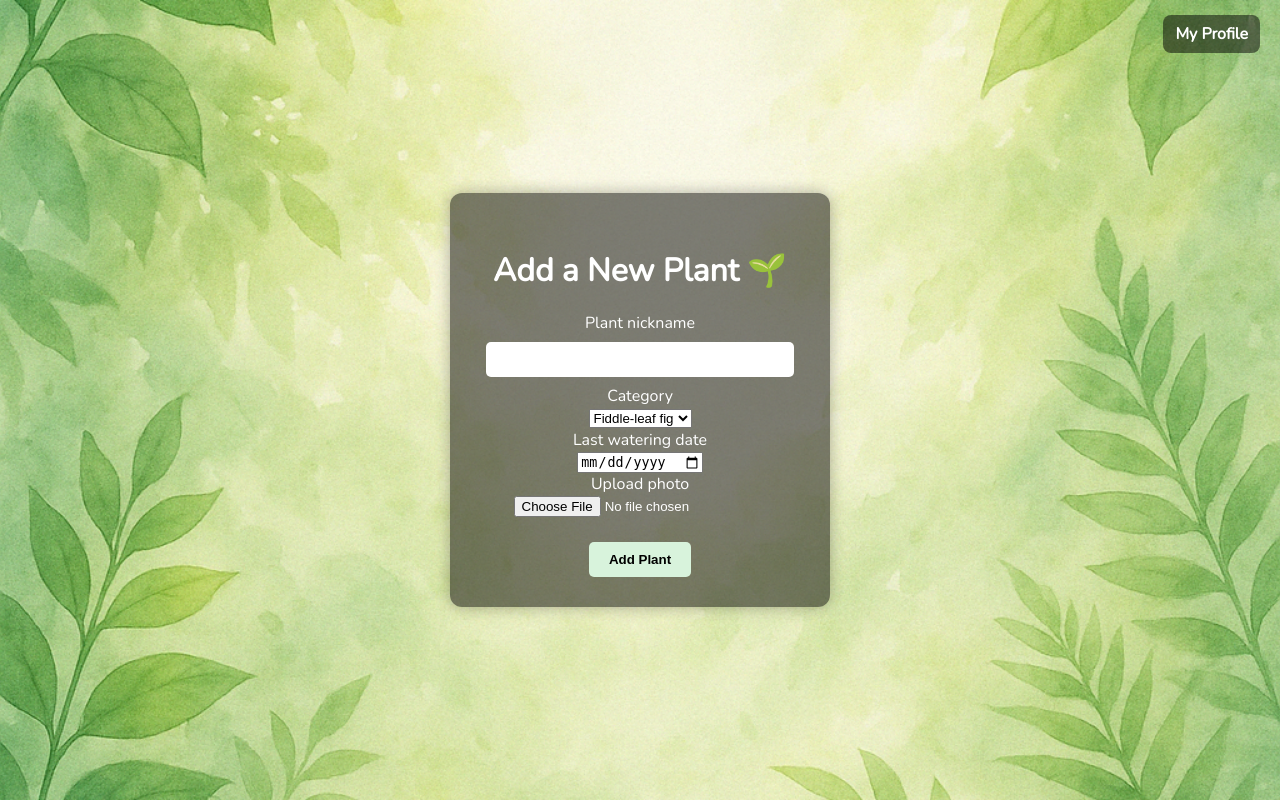
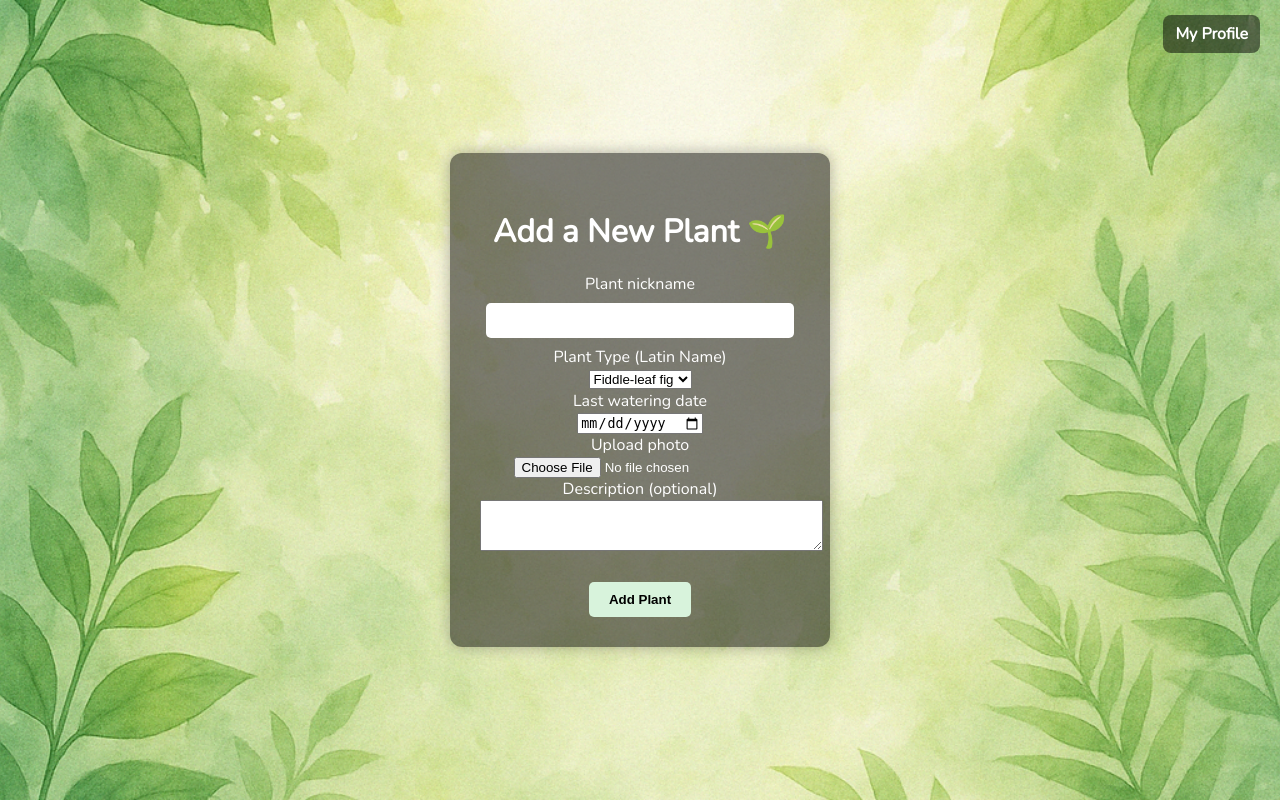
Before and after one commit to kubalic/new_repo_1, a Flask app: page /add-plant in a window 1280 px wide. Run offline with Flask 3, Linux system fonts and the light colour scheme; a user stored in the database is signed in; data comes from the database, SQL or seed files in the repository; some libraries are stand-ins or nearby versions.

Commit message:
Add plant description support and update routes/forms/templates

```diff
--- a/app/forms.py
+++ b/app/forms.py
@@ -1,6 +1,6 @@
 from flask_wtf import FlaskForm
-from wtforms import StringField, PasswordField, SubmitField, DateField, SelectField, FileField
-from wtforms.validators import DataRequired, Email, EqualTo
+from wtforms import StringField, PasswordField, SubmitField, DateField, SelectField, FileField, TextAreaField
+from wtforms.validators import DataRequired, Email, EqualTo, Length
 from flask_wtf.file import FileAllowed
 
 class LoginForm(FlaskForm):
@@ -17,13 +17,18 @@ class RegisterForm(FlaskForm):
 
 class AddPlantForm(FlaskForm):
     nickname = StringField('Plant nickname', validators=[DataRequired()])
-    category_id = SelectField('Category', coerce=int, validators=[DataRequired()])
+    latin_name = SelectField('Plant Type (Latin Name)', coerce=str, validators=[DataRequired()])
     last_watering = DateField('Last watering date', format='%Y-%m-%d', validators=[DataRequired()])
     photo = FileField('Upload photo', validators=[FileAllowed(['jpg', 'png'])])
+    description = TextAreaField('Description (optional)', validators=[Length(max=500)])
     submit = SubmitField('Add Plant')
 
 class AddCategoryForm(FlaskForm):
-    name = StringField('Plant Name', validators=[DataRequired()])
-    latin_name = StringField('Latin Name')
+    name = StringField('Common Name', validators=[DataRequired()])
+    latin_name = StringField('Latin Name', validators=[DataRequired()])
     watering_interval = StringField('Watering Interval (days)', validators=[DataRequired()])
     submit = SubmitField('Add Category')
+
+class UpdateProfileForm(FlaskForm):
+    description = TextAreaField('Your Bio / Description', validators=[Length(max=1000)])
+    submit = SubmitField('Update Profile')
--- a/app/routes.py
+++ b/app/routes.py
@@ -1,18 +1,23 @@
-from flask import render_template, redirect, url_for, flash
-from app.forms import RegisterForm, LoginForm, AddPlantForm, AddCategoryForm
+from flask import render_template, redirect, url_for, flash, request
+from app.forms import RegisterForm, LoginForm, AddPlantForm, AddCategoryForm, UpdateProfileForm
 from app.models import User, Plant, PlantCategory
 from app import db
 from flask_login import login_user, logout_user, login_required, current_user
 from werkzeug.security import generate_password_hash, check_password_hash
+from werkzeug.utils import secure_filename
 from flask import Blueprint
 from datetime import timedelta
+import os
 
+# Create a Blueprint for routing
 routes = Blueprint('routes', __name__)
 
+# Home page
 @routes.route('/')
 def index():
     return render_template('index.html')
 
+# User registration
 @routes.route('/register', methods=['GET', 'POST'])
 def register():
     form = RegisterForm()
@@ -37,6 +42,7 @@ def register():
         return redirect(url_for('routes.index'))
     return render_template('register.html', form=form)
 
+# User login
 @routes.route('/login', methods=['GET', 'POST'])
 def login():
     form = LoginForm()
@@ -50,6 +56,7 @@ def login():
             flash('Invalid username or password', 'danger')
     return render_template('login.html', form=form)
 
+# User logout
 @routes.route('/logout')
 @login_required
 def logout():
@@ -57,27 +64,43 @@ def logout():
     flash('You have been logged out.', 'info')
     return redirect(url_for('routes.login'))
 
+# Add a new plant
 @routes.route('/add-plant', methods=['GET', 'POST'])
 @login_required
 def add_plant():
     form = AddPlantForm()
-    form.category_id.choices = [(c.id, c.name) for c in PlantCategory.query.all()]
+    form.latin_name.choices = [(c.latin_name, c.name) for c in PlantCategory.query.all()]
+
     if form.validate_on_submit():
-        category = PlantCategory.query.get(form.category_id.data)
+        category = PlantCategory.query.get(form.latin_name.data)
         next_watering = form.last_watering.data + timedelta(days=category.watering_interval)
+
+        # Handle uploaded photo
+        photo = form.photo.data
+        photo_filename = None
+        if photo:
+            filename = secure_filename(photo.filename)
+            upload_path = os.path.join('app/static/uploads', filename)
+            photo.save(upload_path)
+            photo_filename = filename
+
         new_plant = Plant(
-            nickname=form.nickname.data,
+            plant_name=form.nickname.data,
             last_watering=form.last_watering.data,
             next_watering=next_watering,
-            user_id=current_user.id,
-            category_id=form.category_id.data
+            photo_path=photo_filename,
+            username=current_user.username,
+            latin_name=form.latin_name.data,
+            description=form.description.data
         )
         db.session.add(new_plant)
         db.session.commit()
         flash('Plant added!', 'success')
         return redirect(url_for('routes.index'))
+
     return render_template('add_plant.html', form=form)
 
+# Add a new plant category
 @routes.route('/add-category', methods=['GET', 'POST'])
 @login_required
 def add_category():
@@ -94,9 +117,21 @@ def add_category():
         return redirect(url_for('routes.index'))
     return render_template('add_category.html', form=form)
 
-#route to profile page
+# User profile: shows logged-in user's plants
 @routes.route('/profile')
 @login_required
 def profile():
-    plants = Plant.query.filter_by(user_id=current_user.id).all()
+    plants = Plant.query.filter_by(username=current_user.username).all()
     return render_template('profile.html', plants=plants)
+
+# Edit profile description
+@routes.route('/edit-profile', methods=['GET', 'POST'])
+@login_required
+def edit_profile():
+    form = UpdateProfileForm(description=current_user.description)
+    if form.validate_on_submit():
+        current_user.description = form.description.data
+        db.session.commit()
+        flash('Profile updated!', 'success')
+        return redirect(url_for('routes.profile'))
+    return render_template('edit_profile.html', form=form)
--- a/app/templates/add_plant.html
+++ b/app/templates/add_plant.html
@@ -12,8 +12,8 @@
         </div>
 
         <div>
-            {{ form.category_id.label }}<br>
-            {{ form.category_id() }}
+            {{ form.latin_name.label }}<br>
+            {{ form.latin_name() }}
         </div>
 
         <div>
@@ -26,6 +26,11 @@
             {{ form.photo() }}
         </div>
 
+        <div>
+            {{ form.description.label }}<br>
+            {{ form.description(rows=3, cols=40) }}
+        </div>
+
         <div style="margin-top: 15px;">
             {{ form.submit(class="btn") }}
         </div>
```
Also changed, not shown: app/models.py (+14 -8 lines).
